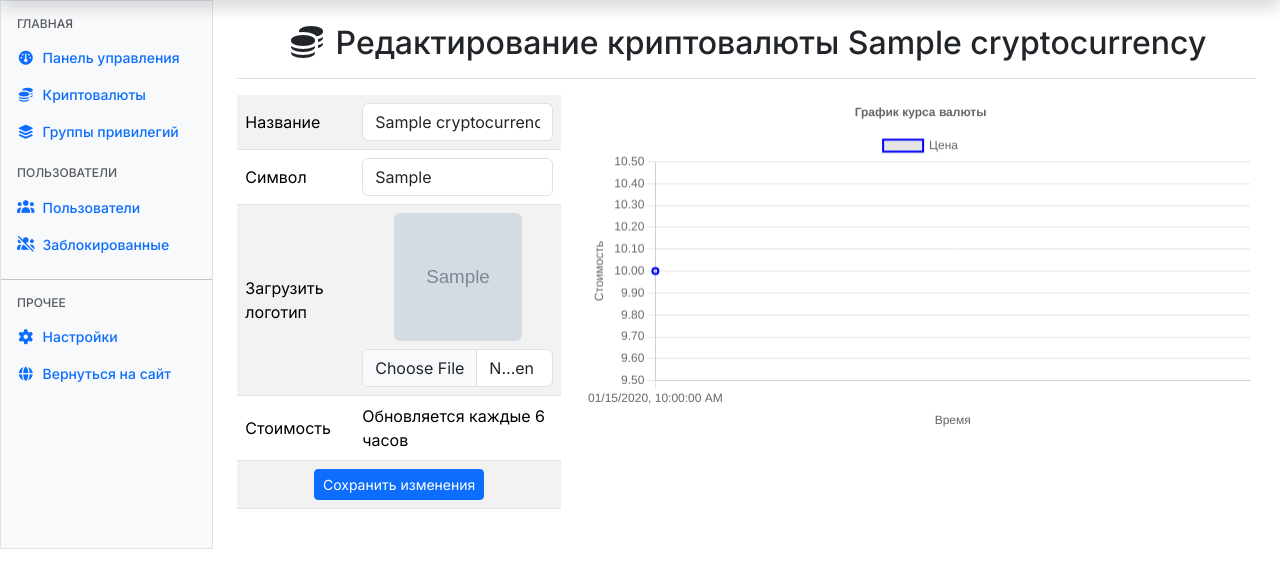
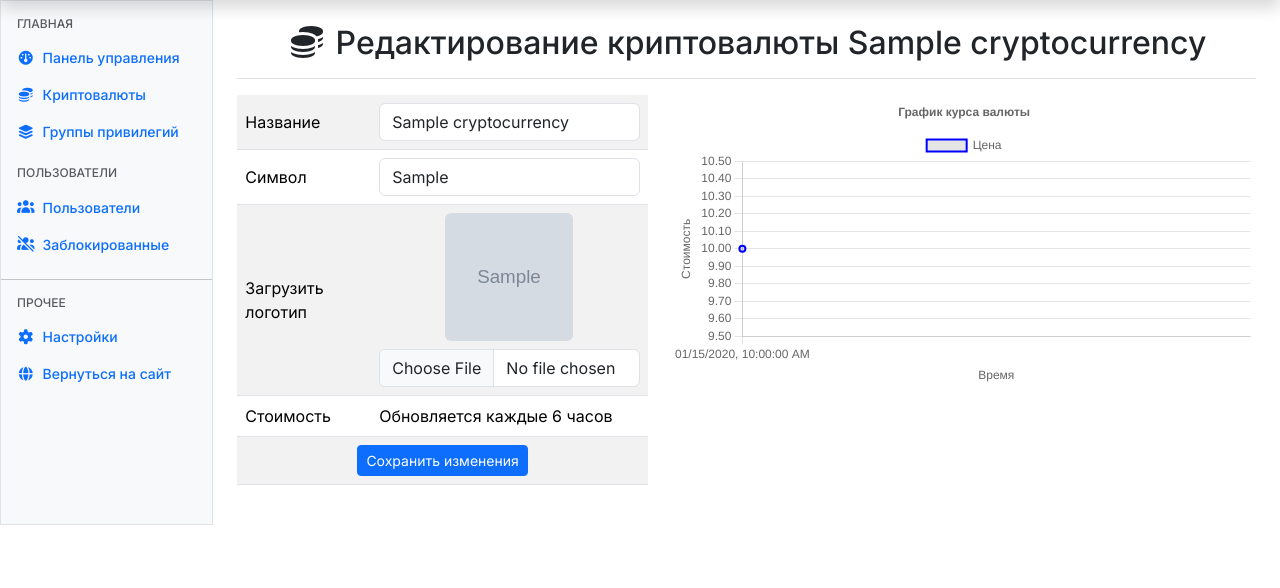
Before and after one commit to mohovikov/virtual-crypto-mining, a Flask app: page /admin/cryptocurrency/1/edit in a window 1280 px wide. Shown: the part 48-636 px from the top of the page. Run offline with Flask 3, Linux system fonts and the light colour scheme; a user stored in the database is signed in; tables that the repository leaves empty hold one stand-in row (values such as "Sample post"); grey boxes marked "Sample" are stand-in pictures; some libraries are stand-ins or nearby versions.

Commit message:
Изменение отображения данных

```diff
--- a/templates/admin/cryptocurrency/edit.html
+++ b/templates/admin/cryptocurrency/edit.html
@@ -8,7 +8,7 @@
   <span>{{ title }}</span>
 </h2>
 <div class="row">
-  <div class="col-md-4">
+  <div class="col-xl-5">
     <form action="{{ url_for('admin.cryptocurrency.edit', crypto_id=cryptocurrency.id) }}" method="post" enctype="multipart/form-data">
       {{ form.csrf_token() }}
       <table class="table table-striped align-middle">
@@ -41,7 +41,7 @@
       </table>
     </form>
   </div>
-  <div class="col-md-8">
+  <div class="col-xl-7">
     <canvas id="priceChart"></canvas>
   </div>
 </div>
```
